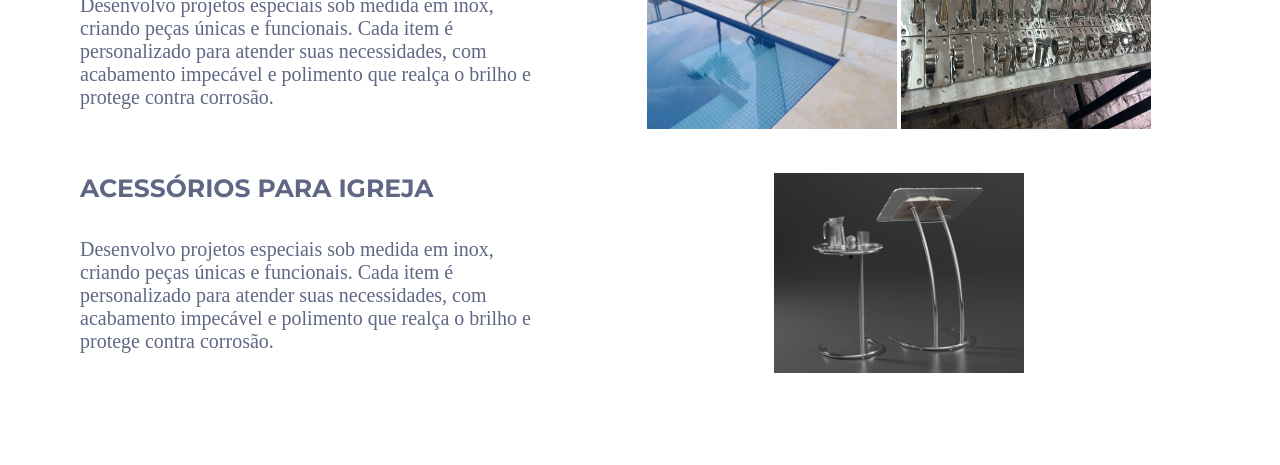
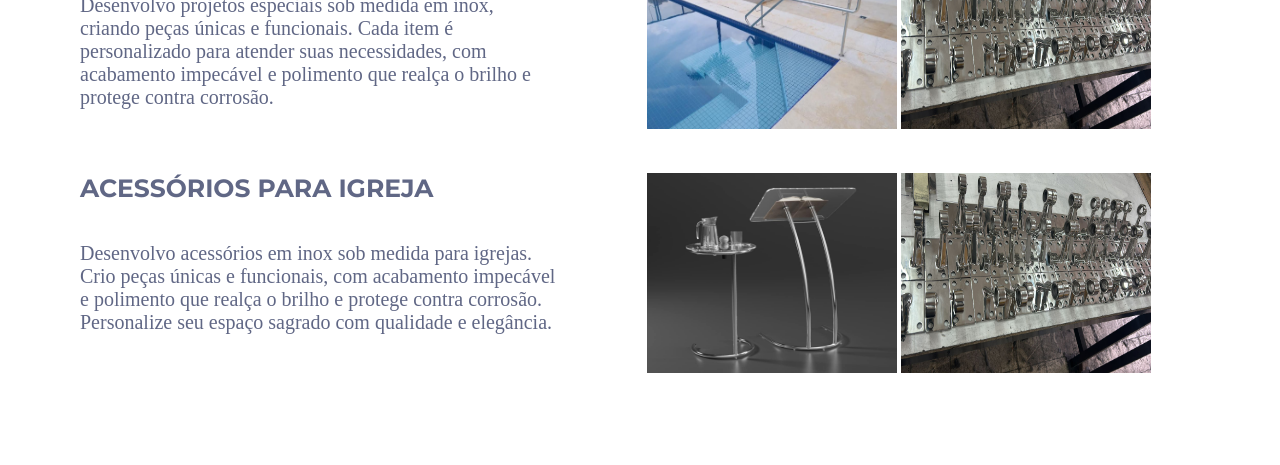
Before and after one commit to marcosms10/ArteInox, a website: page index.html in a window 1280 px wide. Shown: the part 3103-3568 px from the top of the page. Drawn offline with nearby package versions, Linux system fonts and the light colour scheme; a web font is replaced by a local one.

Commit message:
atualização 2

```diff
--- a/index.html
+++ b/index.html
@@ -218,14 +218,17 @@
                         <div class="nota">
                             <h3>Acessórios para Igreja</h3>
 
-                            <p>Desenvolvo projetos especiais sob medida em inox, criando peças únicas e funcionais. Cada item é personalizado para atender suas necessidades, com acabamento impecável e polimento que realça o brilho e protege contra corrosão.
+                            <p>Desenvolvo acessórios em inox sob medida para igrejas. Crio peças únicas e funcionais, com acabamento impecável e polimento que realça o brilho e protege contra corrosão. Personalize seu espaço sagrado com qualidade e elegância.
                             </p>
                         </div>
 
                         <div class="img-produto">
                             <img src="Imagens/igreja1.jpg" alt="img1">
+                            <img src="Imagens/medida2.jpeg" alt="img2">
                         </div>
                     </div>
+
+
 
                 </div><!--outros-->
             </div><!--outros-trabalhos-->
@@ -245,7 +248,7 @@
                     <a href="https://www.instagram.com/pontoarteinoxx/" class="footer-link" id="instagram" target="_blank">
                         <i class="ri-instagram-line"></i>
                     </a>
-                    <a href="https://www.facebook.com/jefferson.douglas.96558?locale=pt_PT" class="footer-link" id="facebook" target="_blank">
+                    <a href="https://www.facebook.com/profile.php?id=61562442977806&locale=pt_PT" class="footer-link" id="facebook" target="_blank">
                         <i class="ri-facebook-line"></i>
                     </a>
                     <a href="https://wa.me/351934791544" target="_blank" class="footer-link" id="whatsapp">
```
Also changed, not shown: contactos.html (+1 -1 lines), 1 other file.
